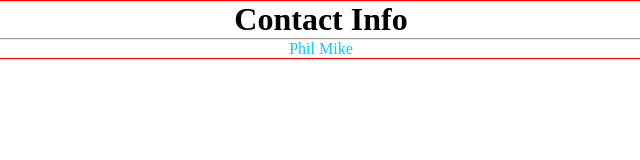
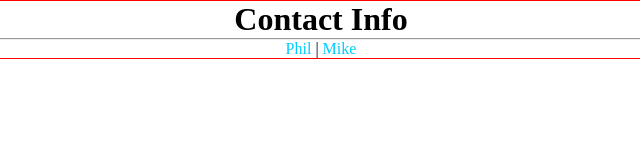
Before and after one commit to Pshock13/heelo-world, a plain HTML site: page contact.html in a window 1280 px wide. Shown: the full height of the page, 319-959 px from the left. Drawn offline with Linux system fonts and the light colour scheme.

Commit message:
Update contact.html
Left the pipe between the names, but moved it outside the link anchor tag.

```diff
--- a/contact.html
+++ b/contact.html
@@ -9,6 +9,7 @@
             <h1>Contact Info</h1>
             <hr>
             <a href="contacts/phil/phil.html">Phil</a>
+            &#124;
             <a href="contacts/mike/mike.html">Mike</a>
         </div>
     </body>
```
